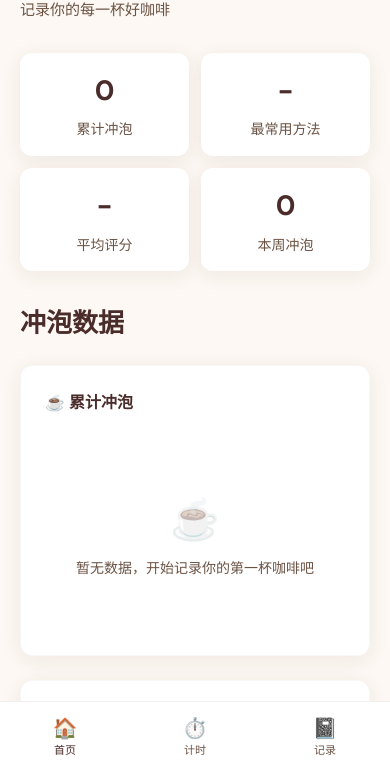
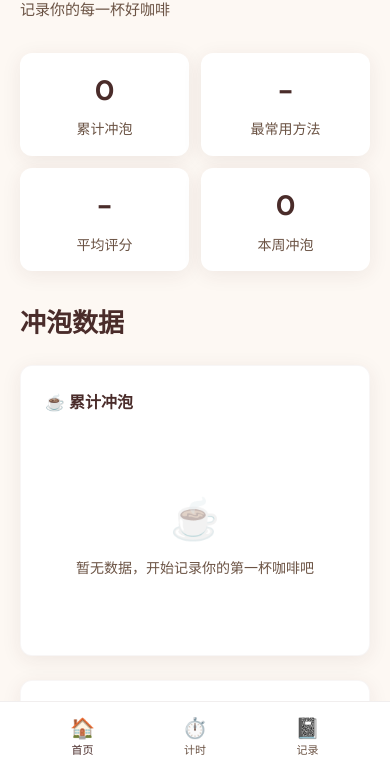
Before and after one commit to XinkaiHuang01/coffee-brew, a website: page index.html in a window 390 px wide. Shown: the part 73-844 px from the top of the page. Drawn offline with Linux system fonts and the light colour scheme; no server answers.

Commit message:
fix: 优化移动端导航按钮尺寸和点击区域

```diff
--- a/css/styles.css
+++ b/css/styles.css
@@ -1603,8 +1603,8 @@ h1, h2, h3, h4 {
 
 .mobile-nav-items {
     display: flex;
-    justify-content: space-around;
-    align-items: stretch;
+    justify-content: space-evenly;
+    align-items: center;
     height: 100%;
 }
 
@@ -1614,26 +1614,19 @@ h1, h2, h3, h4 {
     align-items: center;
     justify-content: center;
     gap: 2px;
-    height: 100%;
-    padding: 8px 16px;
+    min-width: 60px;
+    max-width: 80px;
+    padding: 8px 4px;
     color: var(--text-secondary);
     font-size: 11px;
     cursor: pointer;
     transition: var(--transition);
     border: none;
     background: none;
-    flex: 1;
     -webkit-tap-highlight-color: transparent;
     position: relative;
-}
-
-.mobile-nav-item::before {
-    content: '';
-    position: absolute;
-    top: 0;
-    left: 0;
-    right: 0;
-    bottom: 0;
+    height: 60px;
+    margin: 5px 0;
 }
 
 .mobile-nav-item.active {
```
